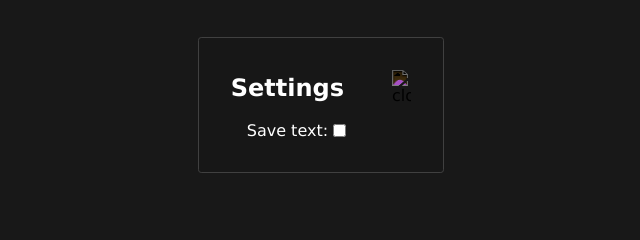
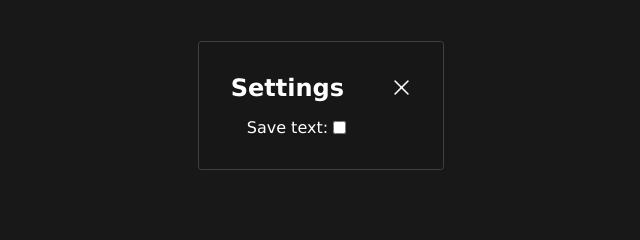
Before and after one commit to NineChu/Uranium, a plain HTML site: page versions/0/index.html in a window 1280 px wide. Both pictures are taken after a click on the button "Settings". Shown: the part 295-535 px from the top of the page, 319-959 px from the left. Drawn offline with Linux system fonts and the light colour scheme.

Commit message:
fix (version 0): buttonCloseSettings src

```diff
--- a/versions/0/index.html
+++ b/versions/0/index.html
@@ -40,7 +40,7 @@
       <header>
         <h2>Settings</h2>
         <button id="buttonCloseSettings" class="close">
-          <img src="assets/icons/close.png" alt="close.png" />
+          <img src="/assets/icons/close.png" alt="close.png" />
         </button>
       </header>
       <div class="inputs">
```
